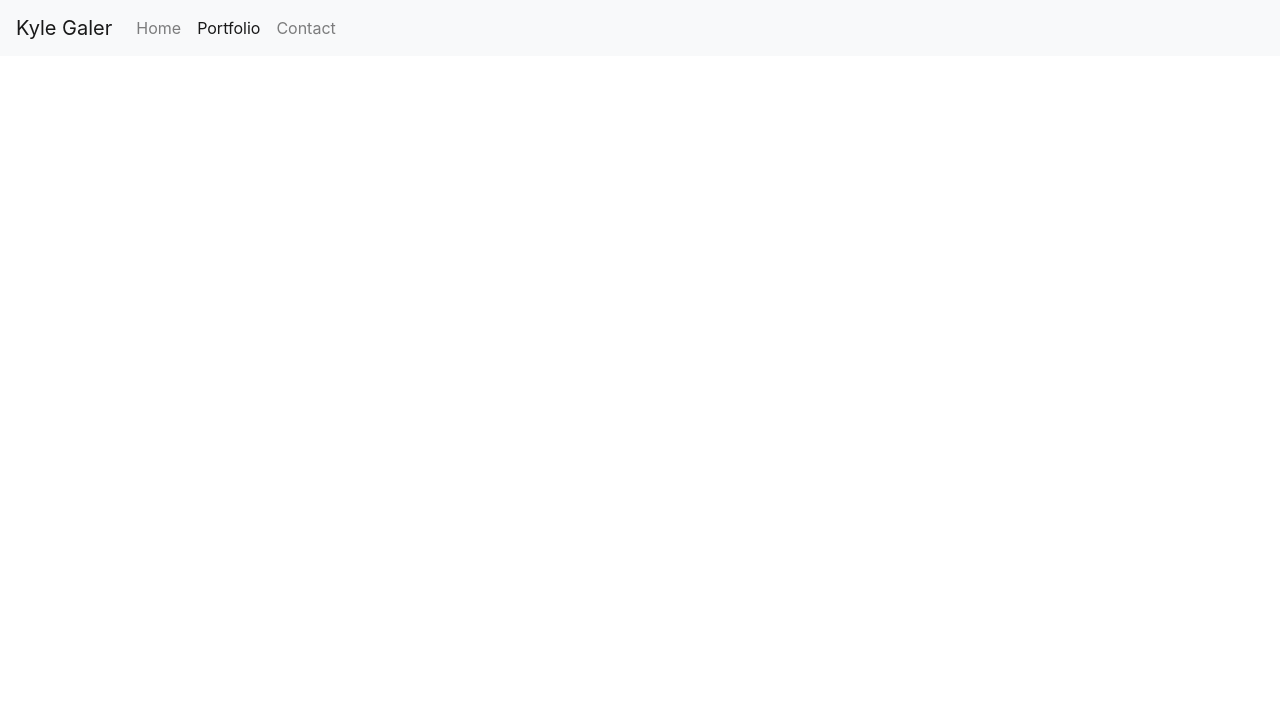
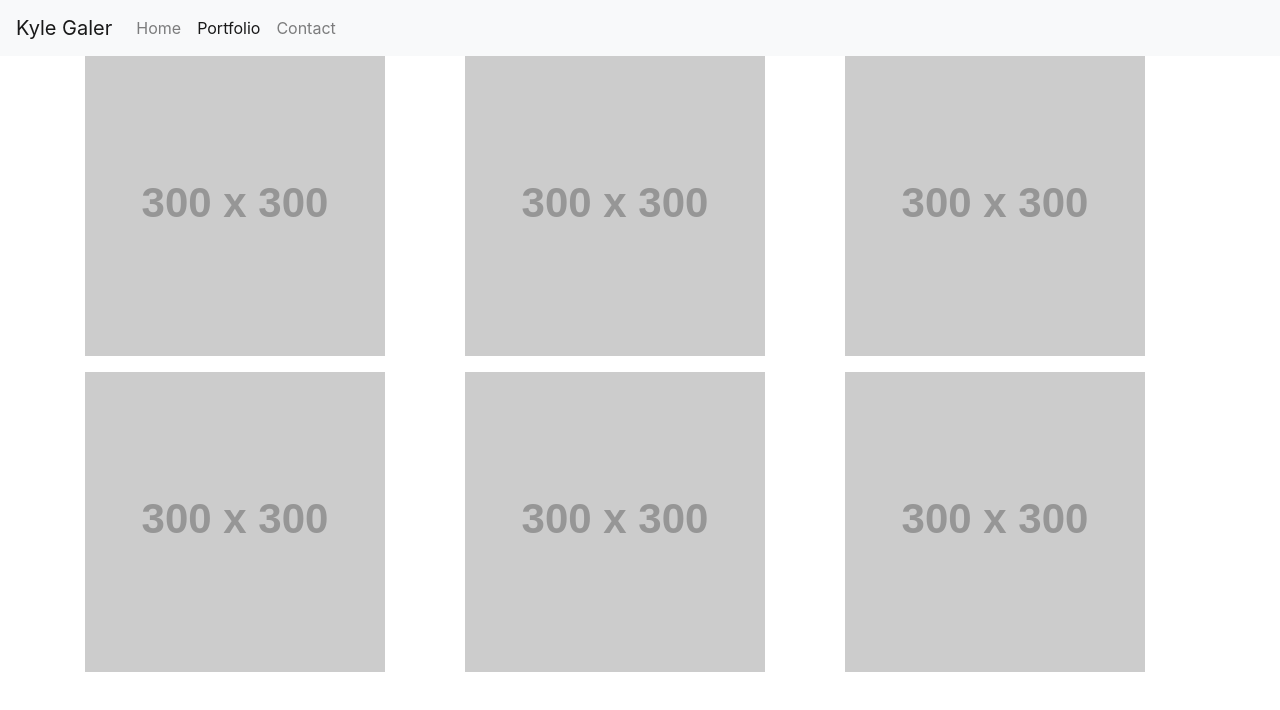
Before and after one commit to gaky0401/Portfolio, a plain HTML site: page portfolio/portfolio.html in a window 1280 px wide. Drawn offline with nearby package versions, Linux system fonts and the light colour scheme; placeholder pictures from the web are drawn by us.

Commit message:
portfolio commit

```diff
--- a/portfolio/portfolio.html
+++ b/portfolio/portfolio.html
@@ -28,6 +28,29 @@
       </nav>
 </header>
 <body>
-
+    <section class="container">
+        <section class="row mb-3">
+            <section class="col-sm-4">
+                <img src="https://via.placeholder.com/300" alt="placeholder">
+            </section>
+            <section class="col-sm-4">
+                <img src="https://via.placeholder.com/300" alt="placeholder">
+            </section>
+            <section class="col-sm-4">
+                <img src="https://via.placeholder.com/300" alt="placedholder">
+            </section>
+        </section>
+        <section class="row mb-3">
+            <section class="col-sm-4">
+                <img src="https://via.placeholder.com/300" alt="placeholder">
+            </section>
+            <section class="col-sm-4">
+                <img src="https://via.placeholder.com/300" alt="placeholder">
+            </section>
+            <section class="col-sm-4">
+                <img src="https://via.placeholder.com/300" alt="placeholder">
+            </section>
+        </section>
+    </section>
 </body>
 </html>
```
Also changed, not shown: contact/contact.html (+1 -16 lines), index.html (+1 -0 lines).
